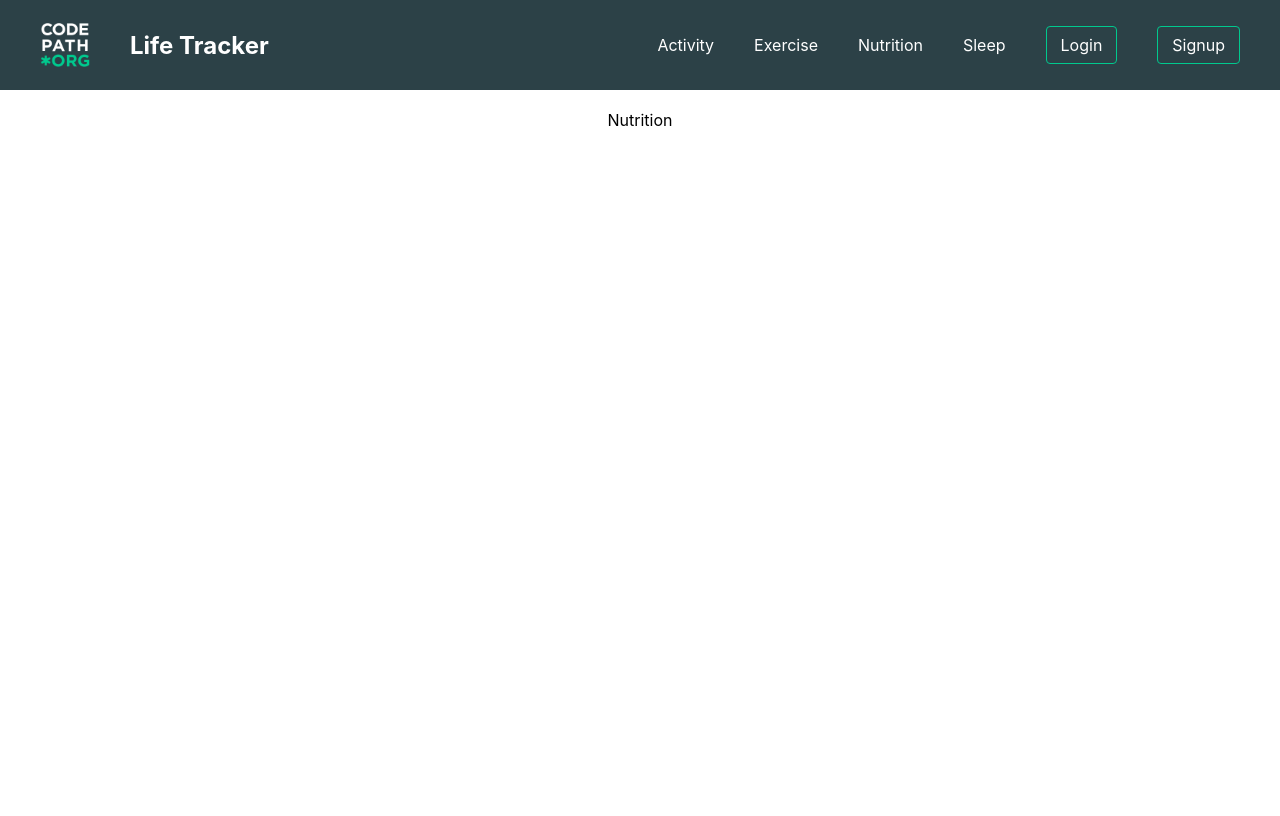
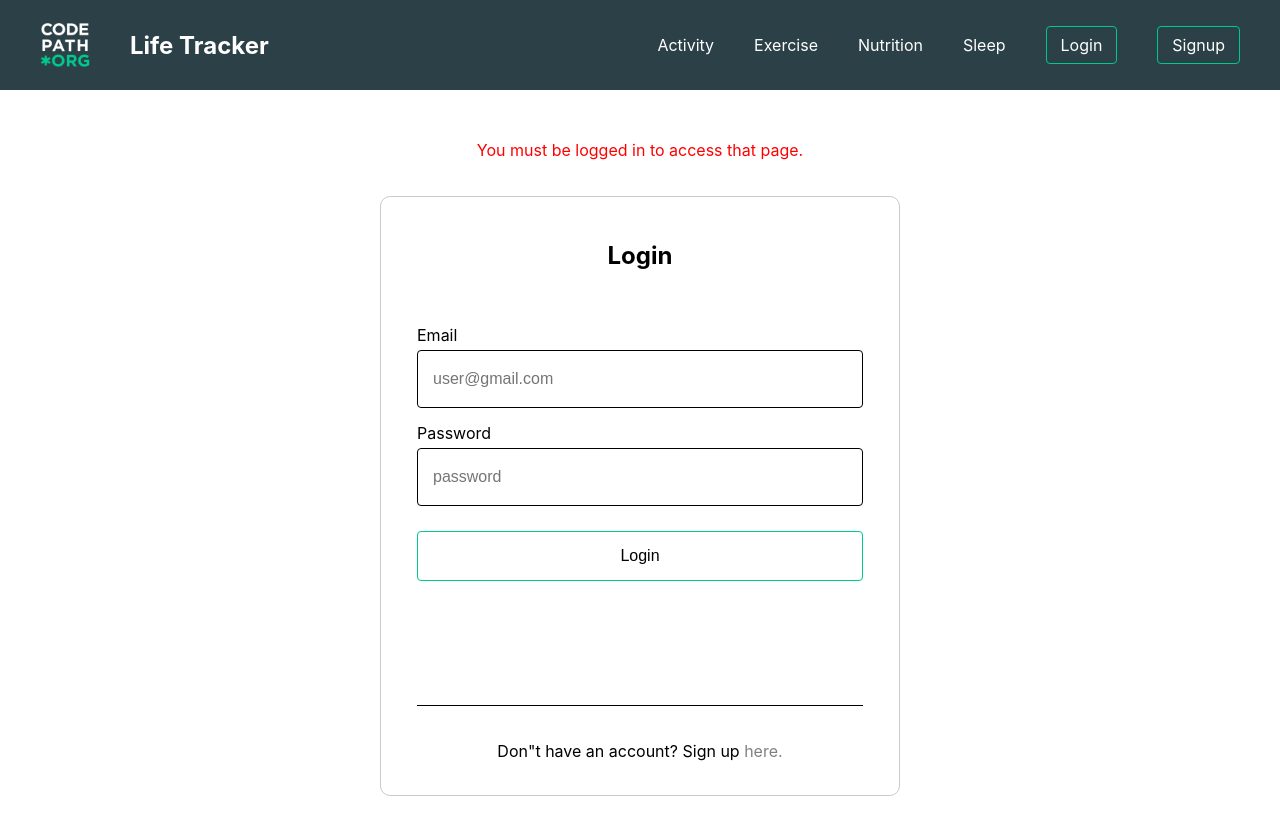
Before and after one commit to stephaniedeleon/site_life_tracker, a React (Create React App) app in the folder frontend/: page /nutrition in a window 1280 px wide. Built offline with nearby package versions, Linux system fonts and the light colour scheme; no server answers.

Commit message:
Default login for pages when user is not logged in

```diff
--- a/frontend/src/components/Activity/Activity.css
+++ b/frontend/src/components/Activity/Activity.css
@@ -0,0 +1,4 @@
+.Activity .warning {
+    margin-top: 50px;
+    color: red;
+}
--- a/frontend/src/components/Activity/Activity.js
+++ b/frontend/src/components/Activity/Activity.js
@@ -1,10 +1,21 @@
+import Login from "../Login/Login";
 import "./Activity.css";
 
-export default function Activity() {
+export default function Activity({ user, setAppState }) {
+  const isAuthenticated = Boolean(user?.email);
 
-    return (
-      <div className="Activity">
-          Activity
-      </div>
-    )
+  return (
+    <div className="Activity">
+      { isAuthenticated ? (
+          <div>
+            Activity
+          </div>
+        ) : (
+          <div>
+            <p className="warning">You must be logged in to access that page.</p>
+            <Login setAppState={setAppState}/>
+          </div>
+      ) }
+    </div>
+  )
 }
--- a/frontend/src/components/App/App.js
+++ b/frontend/src/components/App/App.js
@@ -7,23 +7,27 @@ import Sleep from "../Sleep/Sleep";
 import Login from "../Login/Login";
 import SignUp from "../SignUp/SignUp";
 
+import { useState } from "react";
 import { BrowserRouter, Route, Routes } from "react-router-dom";
 import "./App.css";
 
 function App() {
+
+  const [appState, setAppState] = useState({}); //What does this do?
+
   return (
     <div className="App">
       <BrowserRouter>
-        <Navbar />
+        <Navbar setAppState={setAppState} appState={appState} user={appState?.user}/>
 
         <Routes>
           <Route path="/" exact element={<Home />} />
-          <Route path='/activity' element={ <Activity />} />
-          <Route path='/exercise' element={ <Exercise />} />
-          <Route path='/nutrition' element={ <Nutrition />} />
-          <Route path='/sleep' element={ <Sleep />} />
-          <Route path="/login" element={<Login />} />
-          <Route path="/register" element={<SignUp />} />
+          <Route path='/activity' element={ <Activity setAppState={setAppState} appState={appState} user={appState?.user} />} />
+          <Route path='/exercise' element={ <Exercise setAppState={setAppState} appState={appState} user={appState?.user} />} />
+          <Route path='/nutrition' element={ <Nutrition setAppState={setAppState} appState={appState} user={appState?.user} />} />
+          <Route path='/sleep' element={ <Sleep setAppState={setAppState} appState={appState} user={appState?.user} />} />
+          <Route path="/login" element={<Login setAppState={setAppState} appState={appState} user={appState?.user} />} />
+          <Route path="/register" element={<SignUp setAppState={setAppState} appState={appState} user={appState?.user} />} />
         </Routes>
       </BrowserRouter>
     </div>
--- a/frontend/src/components/Exercise/Exercise.css
+++ b/frontend/src/components/Exercise/Exercise.css
@@ -0,0 +1,4 @@
+.Exercise .warning {
+    margin-top: 50px;
+    color: red;
+}
--- a/frontend/src/components/Exercise/Exercise.js
+++ b/frontend/src/components/Exercise/Exercise.js
@@ -1,10 +1,21 @@
+import Login from "../Login/Login";
 import "./Exercise.css";
 
-export default function Exercise() {
+export default function Exercise({ user, setAppState }) {
+  const isAuthenticated = Boolean(user?.email);
 
     return (
       <div className="Exercise">
-          Exercise
+          { isAuthenticated ? (
+          <div>
+            Exercise
+          </div>
+        ) : (
+          <div>
+            <p className="warning">You must be logged in to access that page.</p>
+            <Login setAppState={setAppState}/>
+          </div>
+      ) }
       </div>
     );
 }
--- a/frontend/src/components/Nutrition/Nutrition.css
+++ b/frontend/src/components/Nutrition/Nutrition.css
@@ -0,0 +1,4 @@
+.Nutrition .warning {
+    margin-top: 50px;
+    color: red;
+}
--- a/frontend/src/components/Nutrition/Nutrition.js
+++ b/frontend/src/components/Nutrition/Nutrition.js
@@ -1,10 +1,21 @@
+import Login from "../Login/Login";
 import "./Nutrition.css";
 
-export default function Nutrition() {
+export default function Nutrition({ user, setAppState }) {
+  const isAuthenticated = Boolean(user?.email);
 
     return (
       <div className="Nutrition">
-          Nutrition
+          { isAuthenticated ? (
+          <div>
+            Nutrition
+          </div>
+        ) : (
+          <div>
+            <p className="warning">You must be logged in to access that page.</p>
+            <Login setAppState={setAppState}/>
+          </div>
+      ) }
       </div>
     )
 }
--- a/frontend/src/components/Sleep/Sleep.css
+++ b/frontend/src/components/Sleep/Sleep.css
@@ -0,0 +1,4 @@
+.Sleep .warning {
+    margin-top: 50px;
+    color: red;
+}
--- a/frontend/src/components/Sleep/Sleep.js
+++ b/frontend/src/components/Sleep/Sleep.js
@@ -1,10 +1,21 @@
+import Login from "../Login/Login";
 import "./Sleep.css";
 
-export default function Sleep() {
+export default function Sleep({ user, setAppState }) {
+  const isAuthenticated = Boolean(user?.email);
 
     return (
       <div className="Sleep">
-          Sleep
+        { isAuthenticated ? (
+          <div>
+            Sleep
+          </div>
+        ) : (
+          <div>
+            <p className="warning">You must be logged in to access that page.</p>
+            <Login setAppState={setAppState}/>
+          </div>
+      ) }
       </div>
     )
 }
```
